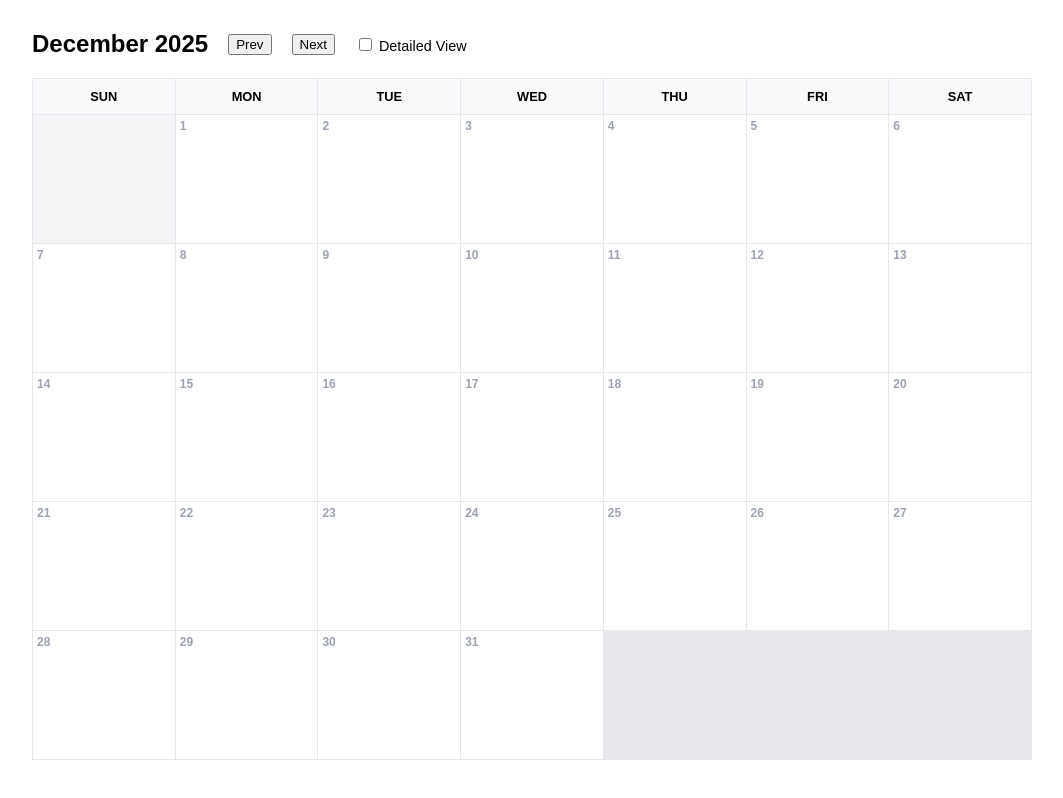
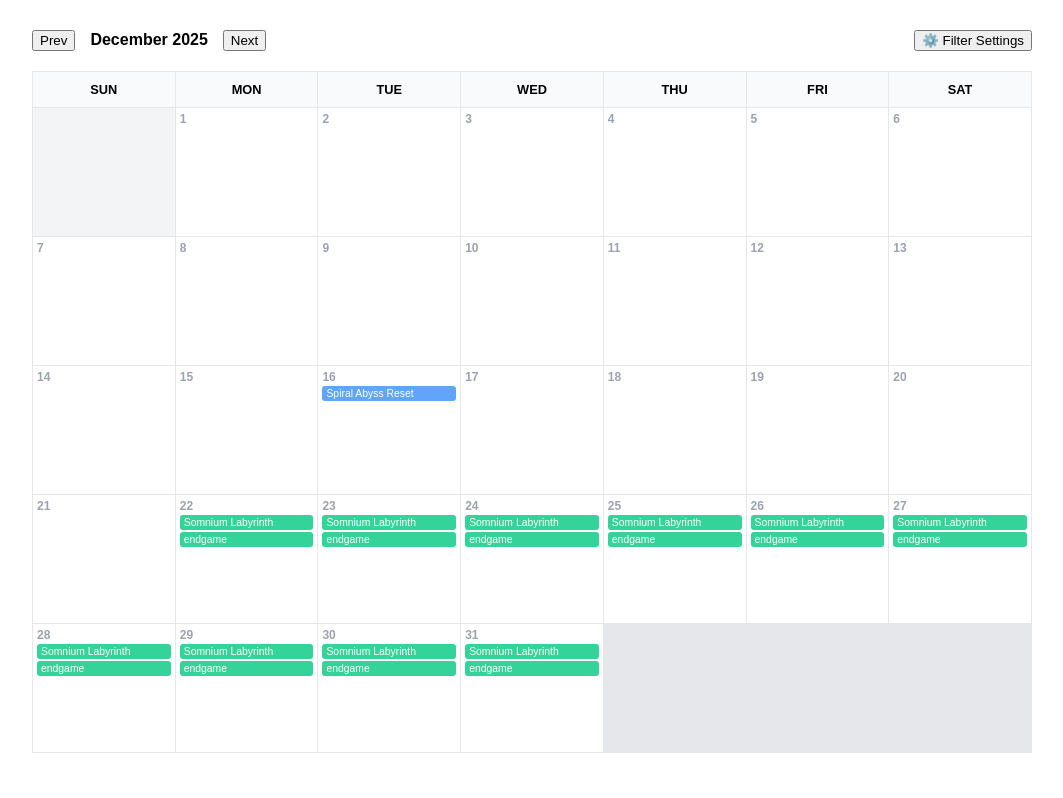
Before and after one commit to Ahmir-Bijanzadeh/GachaCalendar, a React (Vite) app: page / in a window 1280 px wide. Shown: the whole page, without its empty margins (108-1171 px from the left). Built offline with nearby package versions, Linux system fonts and the light colour scheme.

Commit message:
updated filters + selectable days
updated filter options to include different calendar events based on pref

ability to select a day to show the full events catalog

```diff
--- a/src/app.jsx
+++ b/src/app.jsx
@@ -4,78 +4,158 @@ import eventsData from './data/events.json';
 
 const styles = {
   wrapper: { maxWidth: '1000px', margin: '20px auto', fontFamily: 'sans-serif', padding: '10px' },
+  header: { display: 'flex', justifyContent: 'space-between', marginBottom: '20px', position: 'relative', alignItems: 'center' },
   grid: { display: 'grid', gridTemplateColumns: 'repeat(7, 1fr)', gap: '1px', backgroundColor: '#e5e7eb', border: '1px solid #e5e7eb' },
   dayHeader: { backgroundColor: '#f9fafb', padding: '10px', textAlign: 'center', fontWeight: 'bold', fontSize: '0.8rem', textTransform: 'uppercase' },
-  cell: { backgroundColor: 'white', minHeight: '120px', padding: '4px', display: 'flex', flexDirection: 'column', gap: '2px', overflow: 'hidden' },
-  dateNumber: { fontSize: '0.75rem', fontWeight: 'bold', color: '#9ca3af', marginBottom: '4px' },
-  eventBar: { fontSize: '0.65rem', padding: '2px 4px', borderRadius: '3px', color: 'white', whiteSpace: 'nowrap', overflow: 'hidden', textOverflow: 'ellipsis', cursor: 'pointer' },
-  controls: { marginBottom: '20px', display: 'flex', gap: '20px', alignItems: 'center' }
+  cell: { backgroundColor: 'white', minHeight: '120px', padding: '4px', display: 'flex', flexDirection: 'column', gap: '2px', cursor: 'pointer' },
+  dateNumber: { fontSize: '0.75rem', fontWeight: 'bold', color: '#9ca3af' },
+  eventBar: { fontSize: '0.65rem', padding: '2px 4px', borderRadius: '3px', color: 'white', whiteSpace: 'nowrap', overflow: 'hidden', textOverflow: 'ellipsis' },
+
+  // Filter Menu
+  filterMenu: {
+    position: 'absolute', backgroundColor: 'white', border: '1px solid #ccc',
+    padding: '20px', borderRadius: '8px', boxShadow: '0 4px 12px rgba(0,0,0,0.15)',
+    zIndex: 100, top: '50px', right: '0', minWidth: '280px', maxHeight: '70vh', overflowY: 'auto'
+  },
+  gameSection: { marginBottom: '15px', paddingBottom: '10px', borderBottom: '1px solid #eee' },
+  filterRow: { display: 'flex', alignItems: 'center', justifyContent: 'space-between', marginBottom: '5px' },
+  subOption: { marginLeft: '22px', fontSize: '0.8rem', display: 'flex', alignItems: 'center', gap: '8px', marginBottom: '4px', cursor: 'pointer' },
+
+  // Modal
+  overlay: { position: 'fixed', top: 0, left: 0, right: 0, bottom: 0, backgroundColor: 'rgba(0,0,0,0.6)', display: 'flex', justifyContent: 'center', alignItems: 'center', zIndex: 1000 },
+  modal: { backgroundColor: 'white', padding: '24px', borderRadius: '12px', width: '90%', maxWidth: '400px' },
+  modalItem: { display: 'flex', alignItems: 'center', gap: '10px', padding: '12px 0', borderBottom: '1px solid #f0f0f0' }
 };
 
 function App() {
-  const [showDetails, setShowDetails] = useState(false);
-  const [currentDate, setCurrentDate] = useState(new Date()); // Defaults to today
+  const [currentDate, setCurrentDate] = useState(new Date());
+  const [showFilter, setShowFilter] = useState(false);
+  const [selectedDay, setSelectedDay] = useState(null);
 
-  // --- CALENDAR MATH ---
+  // 1. PERSISTENT FILTER STATE
+  const [filters, setFilters] = useState(() => {
+    const initialState = {};
+    gamesData.forEach(game => {
+      initialState[game.id] = { master: true, patch: true, banner: true, event: true, repeatable: true };
+    });
+    return initialState;
+  });
+
+  const toggleFilter = (gameId, key) => {
+    setFilters(prev => ({
+      ...prev,
+      [gameId]: { ...prev[gameId], [key]: !prev[gameId][key] }
+    }));
+  };
+
+  // 2. DATA CALCULATION
+  const getEventsForDay = (day) => {
+    if (!day) return [];
+    const year = currentDate.getFullYear();
+    const month = currentDate.getMonth();
+    const targetDate = new Date(year, month, day);
+    targetDate.setHours(0,0,0,0);
+
+    const staticEvents = eventsData.filter(e => {
+      const gFilter = filters[e.gameId];
+      if (!gFilter?.master || !gFilter[e.type]) return false;
+      const s = new Date(e.start).setHours(0,0,0,0);
+      const end = new Date(e.end).setHours(23,59,59,999);
+      return targetDate >= s && targetDate <= end;
+    });
+
+    const repeatableEvents = [];
+    if (day === 16 && filters['genshin']?.master && filters['genshin']?.repeatable) {
+      repeatableEvents.push({ id: `abyss-${year}-${month}`, gameId: 'genshin', title: 'Spiral Abyss Reset', type: 'repeatable' });
+    }
+
+    return [...staticEvents, ...repeatableEvents];
+  };
+
   const year = currentDate.getFullYear();
   const month = currentDate.getMonth();
-
-  const firstDayOfMonth = new Date(year, month, 1).getDay(); // 0 (Sun) to 6 (Sat)
+  const firstDay = new Date(year, month, 1).getDay();
   const daysInMonth = new Date(year, month + 1, 0).getDate();
-  const daysArray = Array.from({ length: daysInMonth }, (_, i) => i + 1);
-  const blanks = Array.from({ length: firstDayOfMonth }, (_, i) => i);
-
-  // --- EVENT LOGIC ---
-  const getGameColor = (gameId) => gamesData.find(g => g.id === gameId)?.color || '#999';
-
-  const getEventsForDay = (day) => {
-    const targetDate = new Date(year, month, day);
-    return eventsData.filter(event => {
-      const start = new Date(event.start);
-      const end = new Date(event.end);
-      // Normalize times to compare just the dates
-      targetDate.setHours(0,0,0,0);
-      const s = new Date(start).setHours(0,0,0,0);
-      const e = new Date(end).setHours(23,59,59,999);
-
-      const isVisible = showDetails ? true : event.type === 'patch';
-      return isVisible && targetDate >= s && targetDate <= e;
-    });
-  };
 
   return (
     <div style={styles.wrapper}>
-      <header style={styles.controls}>
-        <h2 style={{margin: 0}}>{currentDate.toLocaleString('default', { month: 'long', year: 'numeric' })}</h2>
-        <button onClick={() => setCurrentDate(new Date(year, month - 1))}>Prev</button>
-        <button onClick={() => setCurrentDate(new Date(year, month + 1))}>Next</button>
-        <label style={{fontSize: '0.9rem'}}>
-          <input type="checkbox" checked={showDetails} onChange={e => setShowDetails(e.target.checked)} /> Detailed View
-        </label>
-      </header>
+      <header style={styles.header}>
+        <div>
+          <button onClick={() => setCurrentDate(new Date(year, month - 1))}>Prev</button>
+          <span style={{ margin: '0 15px', fontWeight: 'bold' }}>
+            {currentDate.toLocaleString('default', { month: 'long', year: 'numeric' })}
+          </span>
+          <button onClick={() => setCurrentDate(new Date(year, month + 1))}>Next</button>
+        </div>
 
-      <div style={styles.grid}>
-        {['Sun', 'Mon', 'Tue', 'Wed', 'Thu', 'Fri', 'Sat'].map(d => (
-          <div key={d} style={styles.dayHeader}>{d}</div>
-        ))}
+        <button onClick={() => setShowFilter(!showFilter)}>⚙️ Filter Settings</button>
 
-        {blanks.map(b => <div key={`b-${b}`} style={{...styles.cell, backgroundColor: '#f3f4f6'}} />)}
-
-        {daysArray.map(day => (
-          <div key={day} style={styles.cell}>
-            <span style={styles.dateNumber}>{day}</span>
-            {getEventsForDay(day).map(event => (
-              <div
-                key={event.id}
-                title={event.title}
-                style={{...styles.eventBar, backgroundColor: getGameColor(event.gameId)}}
-              >
-                {event.type === 'patch' ? `[V] ${event.title}` : event.title}
+        {showFilter && (
+          <div style={styles.filterMenu}>
+            <div style={{display: 'flex', justifyContent: 'space-between', marginBottom: '15px'}}>
+              <h4 style={{margin: 0}}>Timeline Filters</h4>
+              <button onClick={() => setShowFilter(false)}>✕</button>
+            </div>
+            {gamesData.map(game => (
+              <div key={game.id} style={styles.gameSection}>
+                <div style={styles.filterRow}>
+                  <strong style={{color: game.color}}>{game.name}</strong>
+                  <input type="checkbox" checked={filters[game.id].master} onChange={() => toggleFilter(game.id, 'master')} />
+                </div>
+                {filters[game.id].master && (
+                  <div>
+                    {['patch', 'banner', 'event', 'repeatable'].map(type => (
+                      <label key={type} style={styles.subOption}>
+                        <input type="checkbox" checked={filters[game.id][type]} onChange={() => toggleFilter(game.id, type)} />
+                        {type.charAt(0).toUpperCase() + type.slice(1)}s
+                      </label>
+                    ))}
+                  </div>
+                )}
               </div>
             ))}
           </div>
-        ))}
+        )}
+      </header>
+
+      {/* GRID */}
+      <div style={styles.grid}>
+        {['Sun', 'Mon', 'Tue', 'Wed', 'Thu', 'Fri', 'Sat'].map(d => <div key={d} style={styles.dayHeader}>{d}</div>)}
+        {Array.from({ length: firstDay }).map((_, i) => <div key={`b-${i}`} style={{...styles.cell, backgroundColor: '#f3f4f6', cursor: 'default'}} />)}
+        {Array.from({ length: daysInMonth }).map((_, i) => {
+          const day = i + 1;
+          const dayEvents = getEventsForDay(day);
+          return (
+            <div key={day} style={styles.cell} onClick={() => setSelectedDay(day)}>
+              <span style={styles.dateNumber}>{day}</span>
+              {dayEvents.map(e => (
+                <div key={e.id} style={{...styles.eventBar, backgroundColor: gamesData.find(g => g.id === e.gameId)?.color}}>
+                  {e.title}
+                </div>
+              ))}
+            </div>
+          );
+        })}
       </div>
+
+      {/* MODAL */}
+      {selectedDay && (
+        <div style={styles.overlay} onClick={() => setSelectedDay(null)}>
+          <div style={styles.modal} onClick={e => e.stopPropagation()}>
+            <h3>{currentDate.toLocaleString('default', { month: 'long' })} {selectedDay}</h3>
+            {getEventsForDay(selectedDay).map(e => (
+              <div key={e.id} style={styles.modalItem}>
+                <div style={{width: 10, height: 10, borderRadius: '50%', backgroundColor: gamesData.find(g => g.id === e.gameId)?.color}} />
+                <div>
+                  <div style={{fontWeight: 'bold', fontSize: '0.9rem'}}>{e.title}</div>
+                  <div style={{fontSize: '0.75rem', color: '#666'}}>{e.type}</div>
+                </div>
+              </div>
+            ))}
+            <button style={{width: '100%', marginTop: '20px'}} onClick={() => setSelectedDay(null)}>Close</button>
+          </div>
+        </div>
+      )}
     </div>
   );
 }
--- a/src/data/events.json
+++ b/src/data/events.json
@@ -24,5 +24,21 @@
     "title": "Version 2.7",
     "start": "2024-12-04T03:00:00Z",
     "end": "2025-01-15T03:00:00Z"
-  }
+  },
+  {
+  "id": "wuwa-1.4-event1",
+  "gameId": "wuwa",
+  "type": "event",
+  "title": "Somnium Labyrinth",
+  "start": "2025-12-22T03:00:00Z",
+  "end": "2026-01-05T03:00:00Z"
+},
+{
+  "id": "wuwa-1.4-event2",
+  "gameId": "wuwa",
+  "type": "repeatable",
+  "title": "endgame",
+  "start": "2025-12-22T03:00:00Z",
+  "end": "2026-01-05T03:00:00Z"
+}
 ]
```
